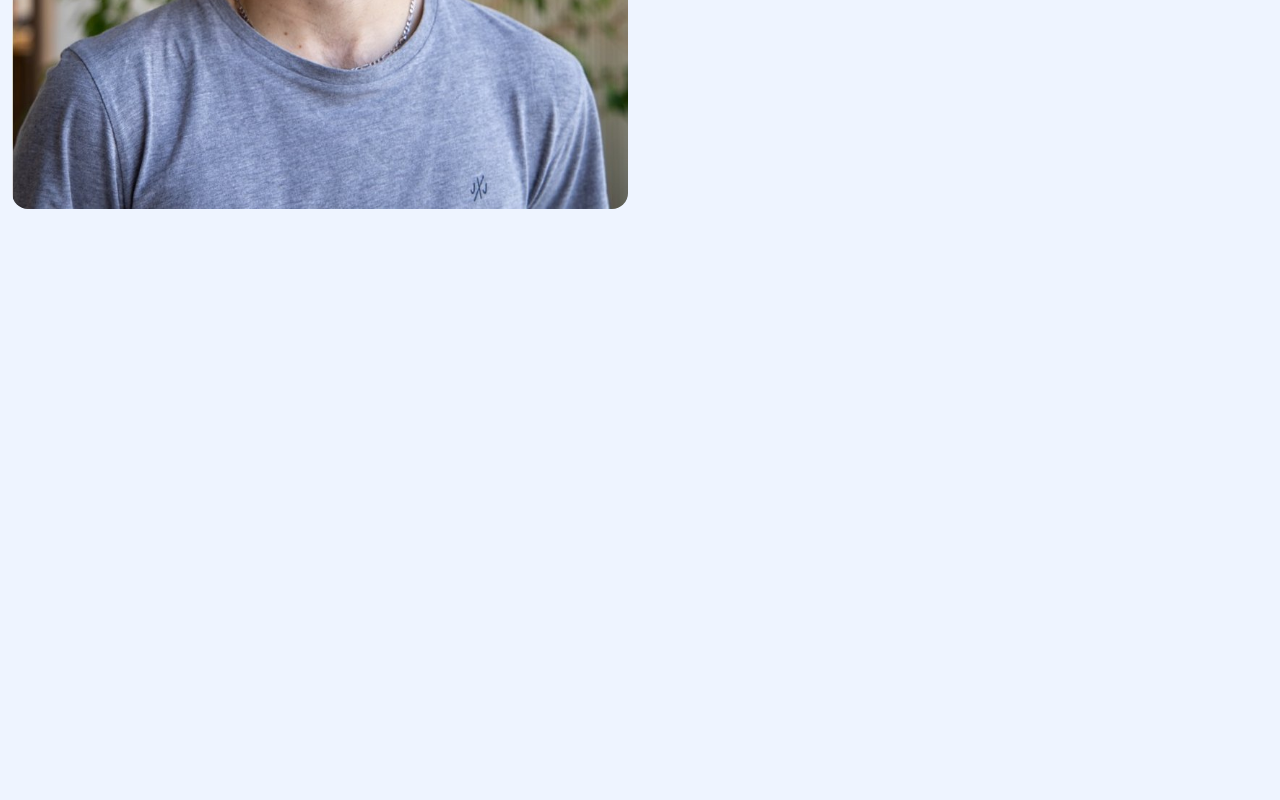
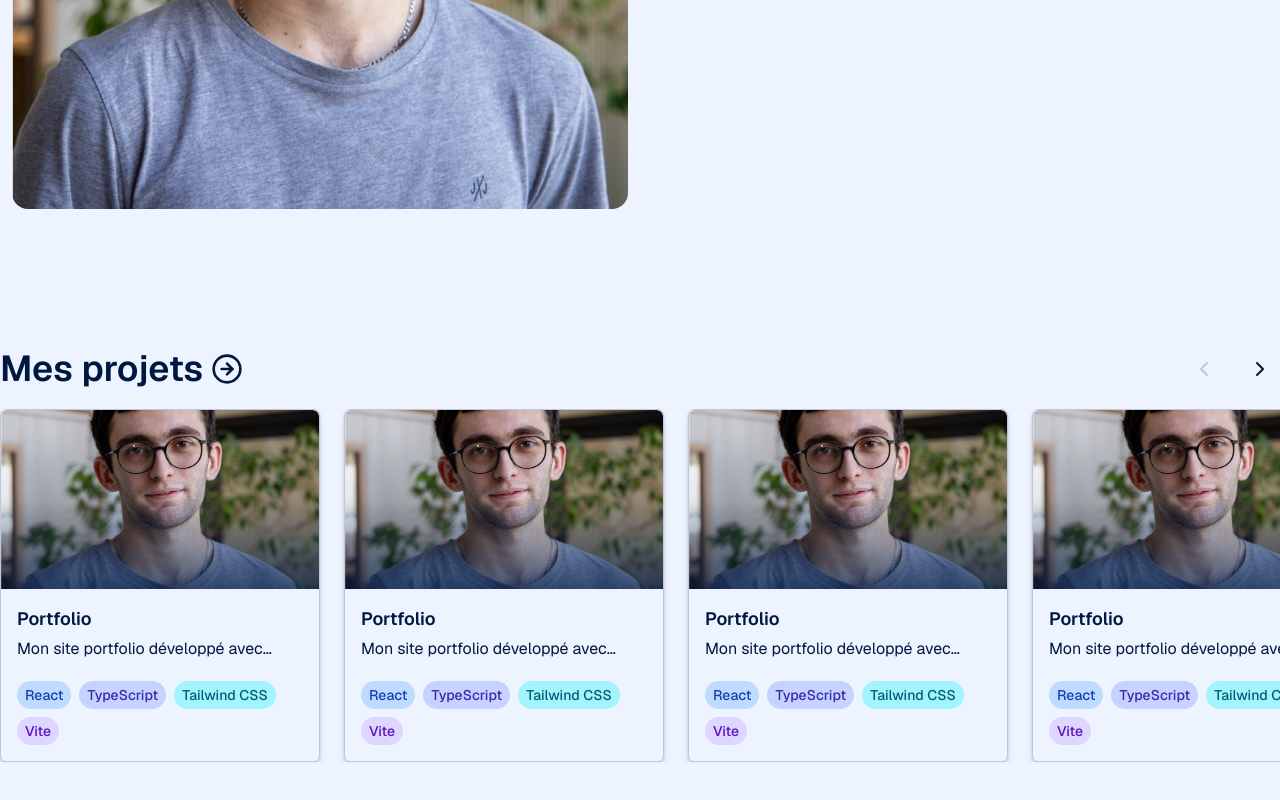
Before and after one commit to Yoan-CHALENCON/site, a React (Vite) app: page / in a window 1280 px wide. Shown: the part 1269-2069 px from the top of the page. Before the commit the page ends 1690 px from the top, so only its background shows below. Built offline with nearby package versions, Linux system fonts and the light colour scheme.

Commit message:
✨ Add projects in data file & use it on home slider

```diff
--- /dev/null
+++ b/src/data/projects.ts
@@ -0,0 +1,98 @@
+import type { Tag } from "../ components/PillTag";
+import yoan from "../assets/yoan_square.jpeg";
+
+export type Project = {
+  id: string;
+  title: string;
+  description: string;
+  coverImage?: string;
+  href: string;
+  tags: Tag[];
+};
+
+export const projects: Project[] = [
+  {
+    id: "portfolio",
+    title: "Portfolio",
+    description:
+      "Mon site portfolio développé avec React, TypeScript et Tailwind CSS.",
+    coverImage: yoan,
+    href: "/projects/portfolio",
+    tags: [
+      { label: "React", color: "blue" },
+      { label: "TypeScript", color: "indigo" },
+      { label: "Tailwind CSS", color: "cyan" },
+      { label: "Vite", color: "violet" },
+    ],
+  },
+  {
+    id: "portfolio",
+    title: "Portfolio",
+    description:
+      "Mon site portfolio développé avec React, TypeScript et Tailwind CSS.",
+    coverImage: yoan,
+    href: "/projects/portfolio",
+    tags: [
+      { label: "React", color: "blue" },
+      { label: "TypeScript", color: "indigo" },
+      { label: "Tailwind CSS", color: "cyan" },
+      { label: "Vite", color: "violet" },
+    ],
+  },
+  {
+    id: "portfolio",
+    title: "Portfolio",
+    description:
+      "Mon site portfolio développé avec React, TypeScript et Tailwind CSS.",
+    coverImage: yoan,
+    href: "/projects/portfolio",
+    tags: [
+      { label: "React", color: "blue" },
+      { label: "TypeScript", color: "indigo" },
+      { label: "Tailwind CSS", color: "cyan" },
+      { label: "Vite", color: "violet" },
+    ],
+  },
+  {
+    id: "portfolio",
+    title: "Portfolio",
+    description:
+      "Mon site portfolio développé avec React, TypeScript et Tailwind CSS.",
+    coverImage: yoan,
+    href: "/projects/portfolio",
+    tags: [
+      { label: "React", color: "blue" },
+      { label: "TypeScript", color: "indigo" },
+      { label: "Tailwind CSS", color: "cyan" },
+      { label: "Vite", color: "violet" },
+    ],
+  },
+  {
+    id: "portfolio",
+    title: "Portfolio",
+    description:
+      "Mon site portfolio développé avec React, TypeScript et Tailwind CSS.",
+    coverImage: yoan,
+    href: "/projects/portfolio",
+    tags: [
+      { label: "React", color: "blue" },
+      { label: "TypeScript", color: "indigo" },
+      { label: "Tailwind CSS", color: "cyan" },
+      { label: "Vite", color: "violet" },
+    ],
+  },
+  {
+    id: "portfolio",
+    title: "Portfolio",
+    description:
+      "Mon site portfolio développé avec React, TypeScript et Tailwind CSS.",
+    coverImage: yoan,
+    href: "/projects/portfolio",
+    tags: [
+      { label: "React", color: "blue" },
+      { label: "TypeScript", color: "indigo" },
+      { label: "Tailwind CSS", color: "cyan" },
+      { label: "Vite", color: "violet" },
+    ],
+  },
+];
--- a/src/pages/Home.tsx
+++ b/src/pages/Home.tsx
@@ -4,6 +4,9 @@ import CTA from "../ components/CTA";
 import Header from "../ components/Header";
 import Hero from "../ components/Hero";
 import Main from "../ components/Main";
+import ProjectCard from "../ components/ProjectCard";
+import Slider from "../ components/Slider";
+import { projects } from "../data/projects";
 
 export default function Home() {
   return (
@@ -26,6 +29,18 @@ export default function Home() {
           </CTA>
         </section>
         <About />
+        <Slider title="Mes projets" viewAllHref="/projects" id="projects">
+          {projects.map((project) => (
+            <ProjectCard
+              key={project.id}
+              title={project.title}
+              description={project.description}
+              coverImage={project.coverImage}
+              href={project.href}
+              tags={project.tags}
+            />
+          ))}
+        </Slider>
       </Main>
     </>
   );
```
